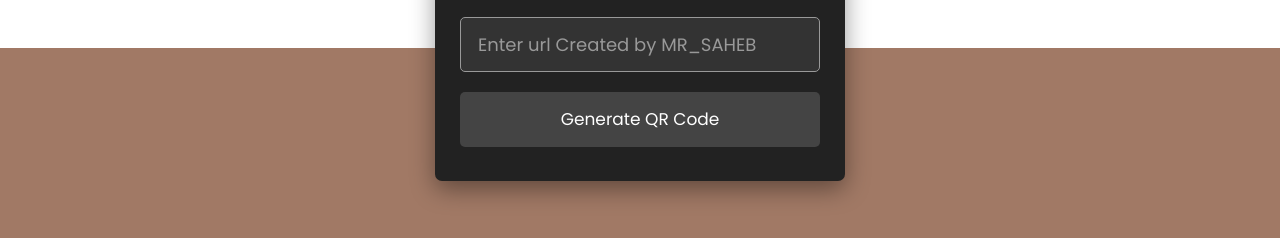
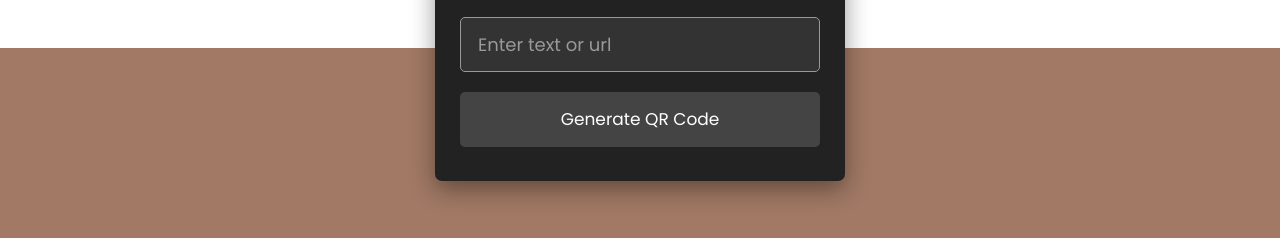
Before and after one commit to MR-SAHEB/test-site, a plain HTML site: page index.html in a window 1280 px wide. Shown: the part 352-590 px from the top of the page. Drawn offline with Linux system fonts and the light colour scheme.

Commit message:
Update index.html

```diff
--- a/index.html
+++ b/index.html
@@ -13,7 +13,7 @@
       </header>
 
       <div class="form">
-        <input type="text" spellcheck="false" placeholder="Enter url Created by MR_SAHEB" />
+        <input type="text" spellcheck="false" placeholder="Enter text or url" />
         <button>Generate QR Code</button>
       </div>
 
```
